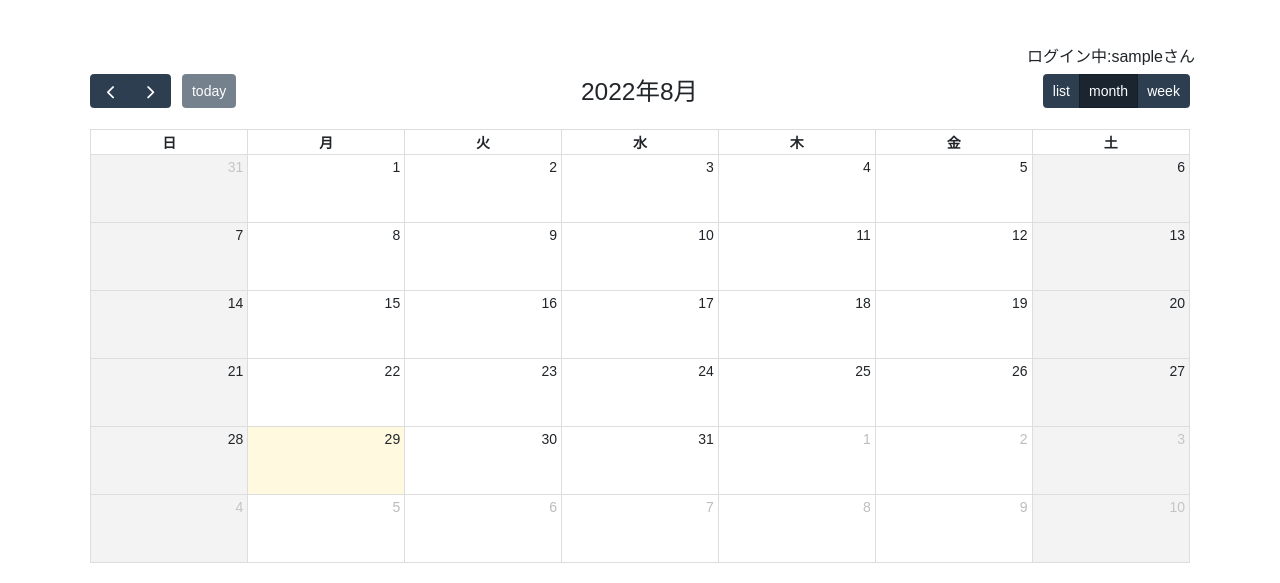
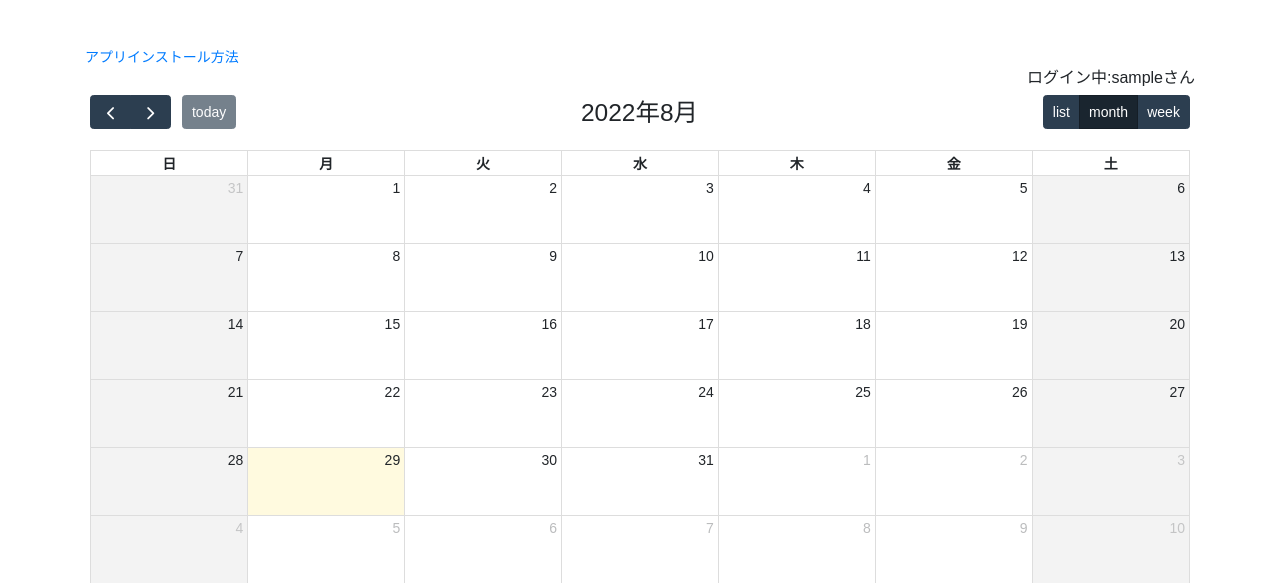
Before and after one commit to taku-y-9308/ShiftManagementApp, a Django app: page / in a window 1280 px wide. Shown: the part 53-636 px from the top of the page. Run offline with Django 3.2, Linux system fonts and the light colour scheme; the visitor is signed in with stand-in values (Sample User, id 1); data that the repository does not hold is empty; some libraries are stand-ins or nearby versions.

Commit message:
PWA導入について追記

```diff
--- a/templates/ShiftManagementApp/index.html
+++ b/templates/ShiftManagementApp/index.html
@@ -11,7 +11,8 @@ ShiftManagementApp
 {%endblock%}
 
 {% block contents%}
-    <p class="h6 text-right">ログイン中:{{User.username}}さん</p>
+<a href="https://gratis-shaker-7e9.notion.site/28dacd1c2b144077a8c31b39996511ea">アプリインストール方法</a>
+<p class="h6 text-right">ログイン中:{{User.username}}さん</p>
 
   <div id='calendar'></div>
     <!-- モーダルの内容 -->
```
Also changed, not shown: README.md.
